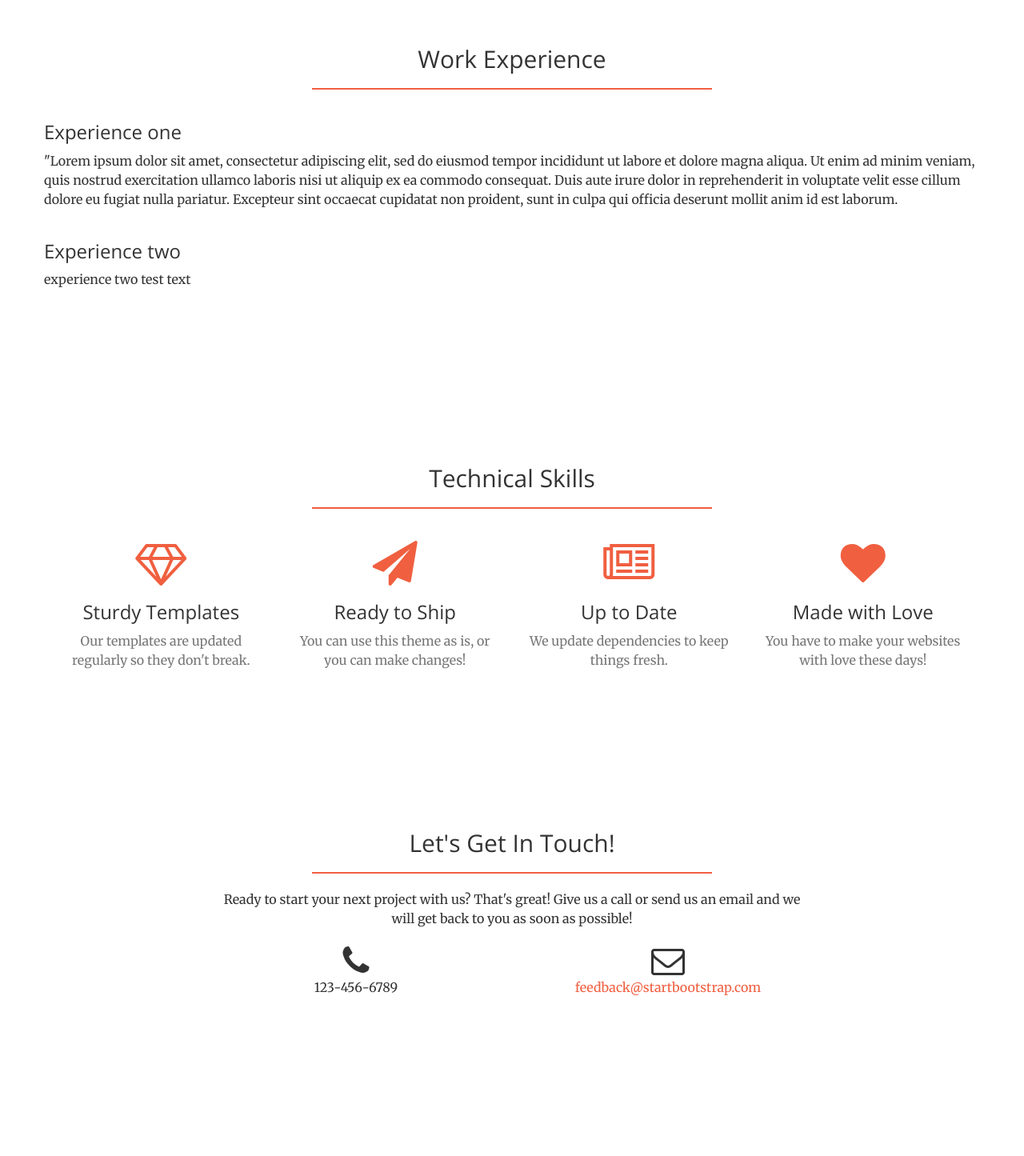
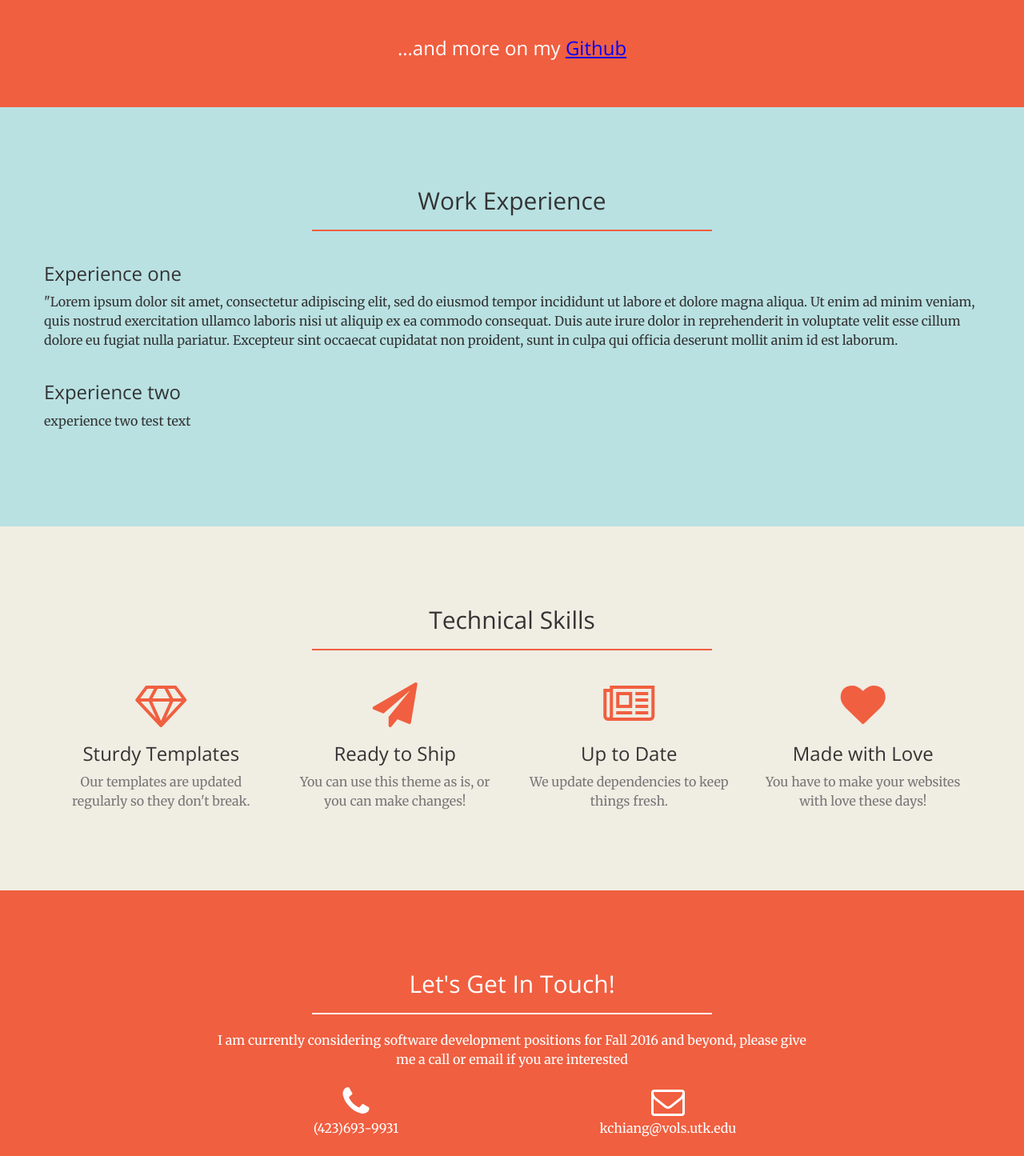
Before and after one commit to kchg/kevin9364.github.io, a plain HTML site: page index.html in a window 1280 px wide. Shown: the part 1820-3265 px from the top of the page at 80% size. Before the commit the page ends 3186 px from the top, so only its background shows below. Drawn offline with nearby package versions, Linux system fonts and the light colour scheme.

Commit message:
added favicon, changed background colors

```diff
--- a/css/creative.css
+++ b/css/creative.css
@@ -64,6 +64,9 @@ p {
     background-color: #222;
 }
 
+.bg-alternate {
+	background-color: #B9E1E2
+}
 .text-faded {
     color: rgba(255,255,255,.7);
 }
@@ -329,7 +332,7 @@ header .header-content .header-content-inner p {
 }
 
 .call-to-action h2 {
-    margin: 0 auto 20px;
+    margin: 0 auto 10px;
 }
 
 .text-primary {
--- a/index.html
+++ b/index.html
@@ -25,6 +25,7 @@
     <!-- Custom CSS -->
     <link rel="stylesheet" href="css/creative.css" type="text/css">
 
+	<link rel="shortcut icon" type="image/x-icon" href="img/icons/favicon.ico" />
     <!-- HTML5 Shim and Respond.js IE8 support of HTML5 elements and media queries -->
     <!-- WARNING: Respond.js doesn't work if you view the page via file:// -->
     <!--[if lt IE 9]>
@@ -107,11 +108,11 @@
     </section>
 
     <section class="no-padding" id="portfolio">
-		<aside class="bg-dark">
+		<aside class="bg-primary">
         <div class="container text-center">
-            <div class="call-to-action">
+            <div>
                 <h2>Some Of My Projects</h2>
-				<hr>
+				<hr class="light">
             </div>
         </div>
 		</aside>
@@ -209,9 +210,16 @@
                 </div>
             </div>
         </div>
+		<aside class="bg-primary">
+		<div class="container text-center">
+            <div>
+                <h3>...and more on my <a href="https://github.com/kevin9364"><font color="blue"><u>Github</u></font></a></h3>
+            </div>
+        </div>
+		</aside>
     </section>
 
-	<section id="experience">
+	<section class ="bg-alternate" id="experience">
 
         <div class="container">
             <div class="row">
@@ -233,7 +241,7 @@
 		</div>
 	</section>
 
-	<section id="skills">
+	<section class="bg-light" id="skills">
         <div class="container">
             <div class="row">
                 <div class="col-lg-12 text-center">
@@ -276,21 +284,21 @@
         </div>
     </section>
 
-    <section id="contact">
+    <section class="bg-primary" id="contact">
         <div class="container">
             <div class="row">
                 <div class="col-lg-8 col-lg-offset-2 text-center">
                     <h2 class="section-heading">Let's Get In Touch!</h2>
-                    <hr class="primary">
-                    <p>Ready to start your next project with us? That's great! Give us a call or send us an email and we will get back to you as soon as possible!</p>
+                    <hr class="light">
+					<p>I am currently considering software development positions for Fall 2016 and beyond, please give me a call or email if you are interested</p>
                 </div>
                 <div class="col-lg-4 col-lg-offset-2 text-center">
                     <i class="fa fa-phone fa-3x wow bounceIn"></i>
-                    <p>123-456-6789</p>
+                    <p>(423)693-9931</p>
                 </div>
                 <div class="col-lg-4 text-center">
                     <i class="fa fa-envelope-o fa-3x wow bounceIn" data-wow-delay=".1s"></i>
-                    <p><a href="mailto:your-email@your-domain.com">feedback@startbootstrap.com</a></p>
+                    <p><a href="mailto:kchiang@vols.utk.edu"><font color="white">kchiang@vols.utk.edu</font></a></p>
                 </div>
             </div>
         </div>
```
Also changed, not shown: img/icons/favicon.ico (added), logo.png (added).
